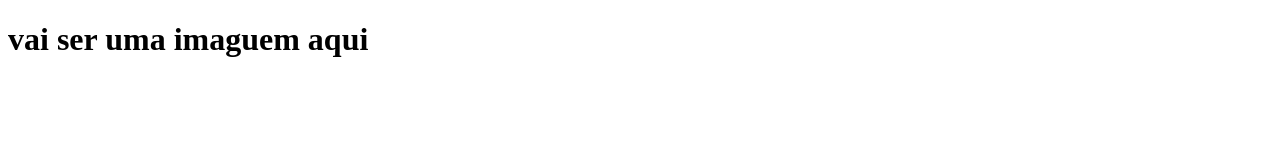
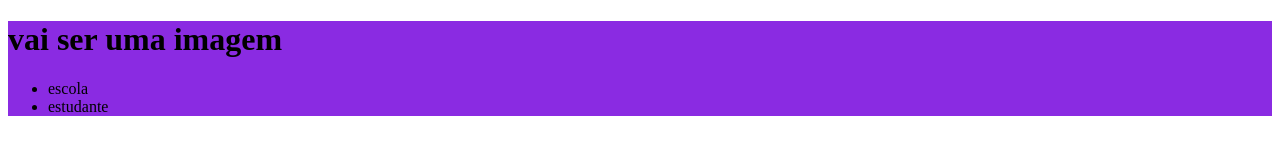
Before and after one commit to eujuliatrindadee/site-turma-criativo, a plain HTML site: page index.html in a window 1280 px wide. Drawn offline with Linux system fonts and the light colour scheme.

Commit message:
Add files via upload

```diff
--- a/index.html
+++ b/index.html
@@ -5,8 +5,15 @@
     <meta http-equiv="X-UA-Compatible" content="IE=edge">
     <meta name="viewport" content="width=, initial-scale=1.0">
     <title>Document</title>
+    <link rel="stylesheet" href="style.css">
 </head>
 <body>
-    <h1>vai ser uma imaguem aqui</h1>
+    <header>
+        <h1>vai ser uma imagem </h1>
+        <ul>
+            <li>escola</li>
+            <li>estudante</li>
+        </ul>
+    </header>
 </body>
 </html>
--- a/style.css
+++ b/style.css
@@ -0,0 +1,4 @@
+header {
+    background-color: blueviolet;
+    color:black;
+}
```
Also changed, not shown: alurastart logo.png (added).
